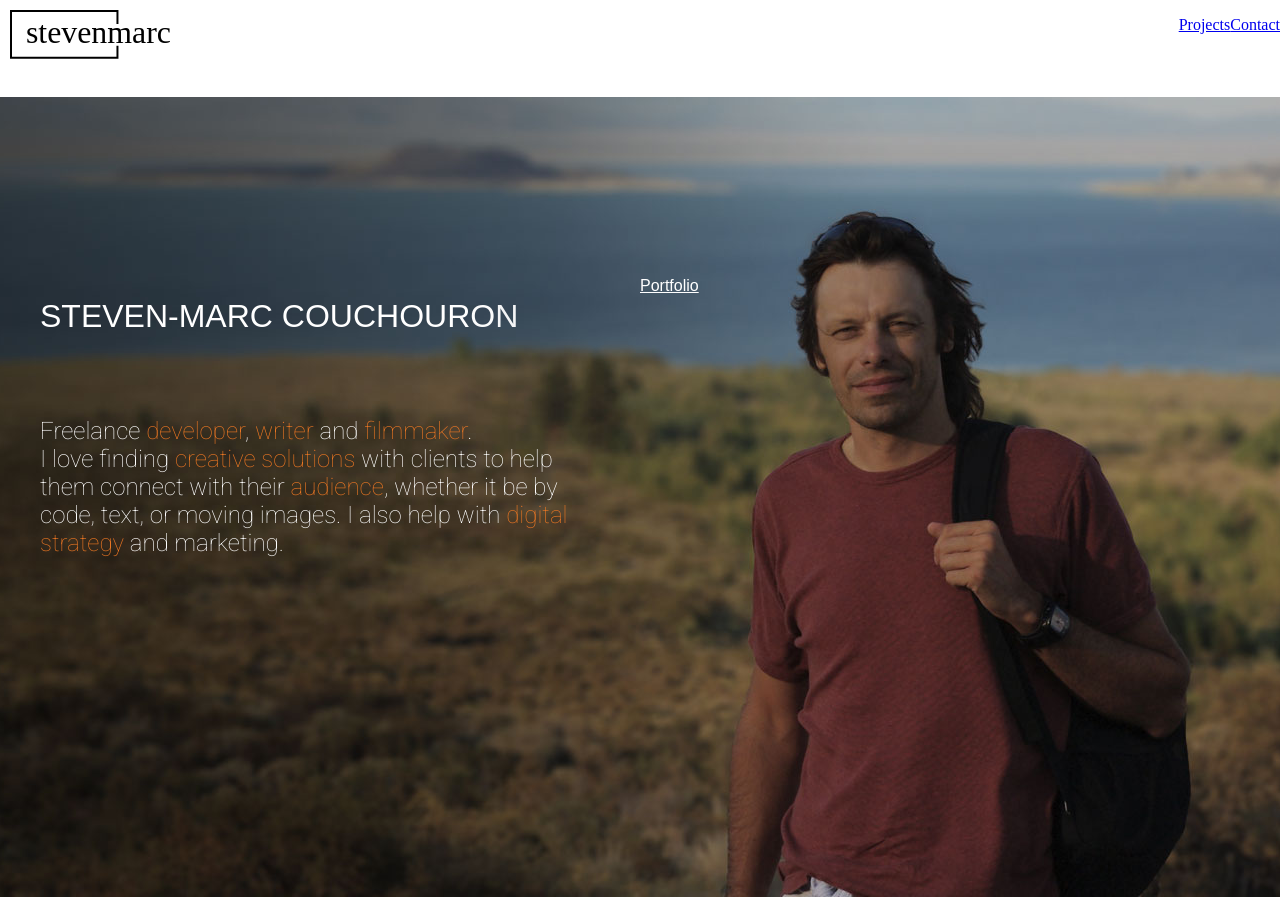
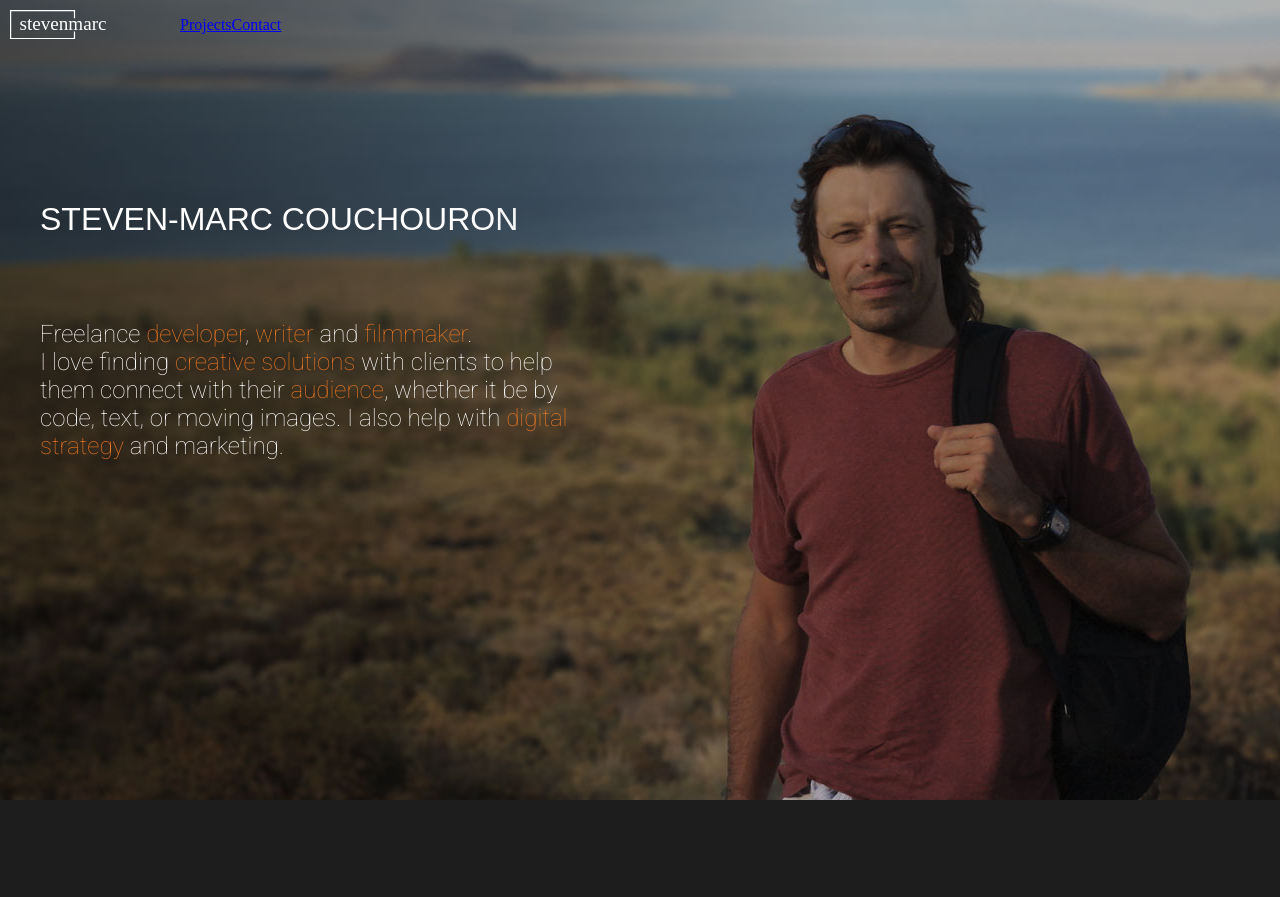
Before and after one commit to stevenmarc/stevenmarc-me, a Gatsby site: page / in a window 1280 px wide. After the commit the page ends 800 px from the top, so only its background shows below. Built offline with nearby package versions, Linux system fonts and the light colour scheme; Gatsby itself is replaced by a stand-in of ours.

Commit message:
Make header fixed

```diff
--- a/src/components/layout.js
+++ b/src/components/layout.js
@@ -9,10 +9,16 @@ const ListLink = props => (
 )
 
 export default ({ children }) => (
-  <div style={{ margin: `0`, padding: `0`, backgroundColor: "#FFFFFF" }}>
-    <header style={{ marginBottom: `1.5rem` }}>
+  <div
+    style={{
+      margin: `0`,
+      padding: `0`,
+      backgroundColor: "#FFFFFF",
+    }}
+  >
+    <header style={{ marginBottom: `1.5rem`, position: "fixed" }}>
       <Link to="/" style={{ textShadow: `none`, backgroundImage: `none` }}>
-        <StevenmarcSvg style={{ display: `inline`, width: 200, padding: 10 }} />
+        <StevenmarcSvg style={{ display: `inline`, width: 120, padding: 10 }} />
       </Link>
       <ul style={{ listStyle: `none`, float: `right` }}>
         <ListLink to="/portfolio">Projects</ListLink>
--- a/src/components/stevenmarcsvg.js
+++ b/src/components/stevenmarcsvg.js
@@ -6,12 +6,13 @@ const SvgComponent = props => (
       transform="translate(16.016 33.031)"
       fontSize={32}
       fontFamily="Quicksand-Regular"
+      fill="#FFF"
     >
       {"stevenmarc"}
     </text>
     <path
       fill="none"
-      stroke="#000"
+      stroke="#FFF"
       strokeWidth={2}
       strokeMiterlimit={10}
       d="M108 14V1H1v47h107V36"
--- a/src/pages/index.js
+++ b/src/pages/index.js
@@ -70,18 +70,7 @@ class App extends React.Component {
               dangerouslySetInnerHTML={{ __html: wrappedLetters }}
             />
           </div>
-          <Link
-            style={{
-              fontFamily: "Quicksand, sans-serif",
-              fontWeight: 300,
-              fontSize: "1em",
-              padding: "180px 20px 0px 40px",
-              color: "white",
-            }}
-            to="/portfolio"
-          >
-            Portfolio
-          </Link>
+          <div />
 
           <div>
             <h2
```
